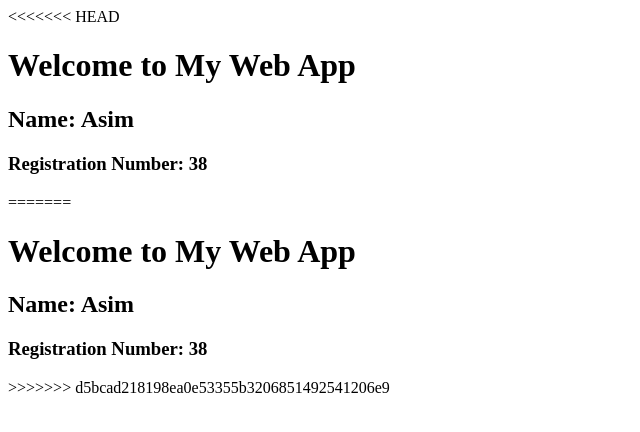
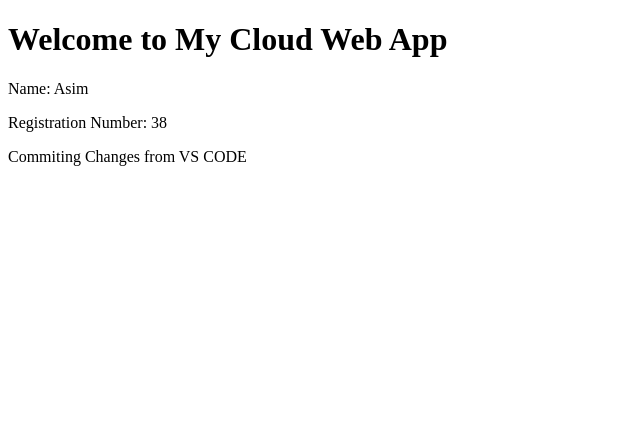
Before and after one commit to CadetTech2/WebApp_Asim_038, a plain HTML site: page index.html in a window 1280 px wide. Shown: the whole page, without its empty margins (0-640 px from the left). Drawn offline with Linux system fonts and the light colour scheme.

Commit message:
Modify title and welcome message in index.html
Updated title and content of the web app.

```diff
--- a/index.html
+++ b/index.html
@@ -1,24 +1,12 @@
-<<<<<<< HEAD
 <!DOCTYPE html>
 <html>
 <head>
-    <title>Asim Web App</title>
+    <title>My Web App</title>
 </head>
 <body>
-    <h1>Welcome to My Web App</h1>
-    <h2>Name: Asim</h2>
-    <h3>Registration Number: 38</h3>
+    <h1>Welcome to My Cloud Web App</h1>
+    <p>Name: Asim</p>
+    <p>Registration Number: 38</p>
+    <p>Commiting Changes from VS CODE</p>
 </body>
-=======
-<!DOCTYPE html>
-<html>
-<head>
-    <title>Asim Web App</title>
-</head>
-<body>
-    <h1>Welcome to My Web App</h1>
-    <h2>Name: Asim</h2>
-    <h3>Registration Number: 38</h3>
-</body>
->>>>>>> d5bcad218198ea0e53355b3206851492541206e9
 </html>
```
